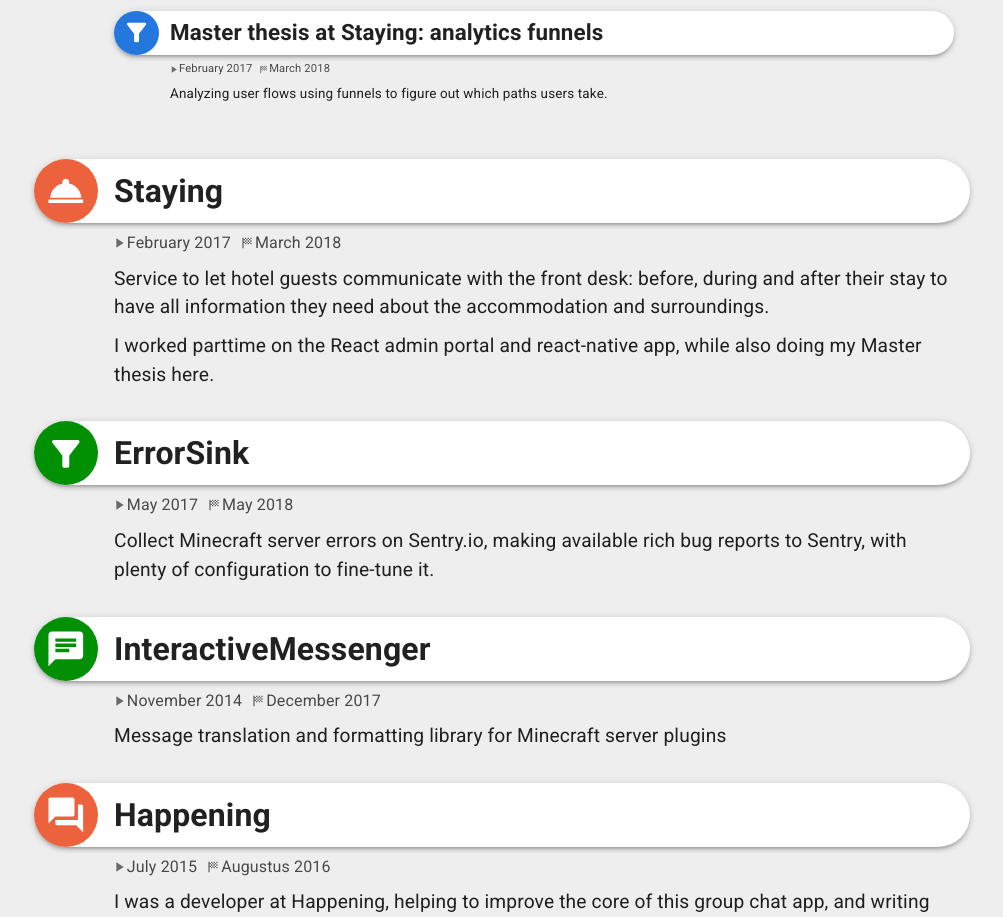
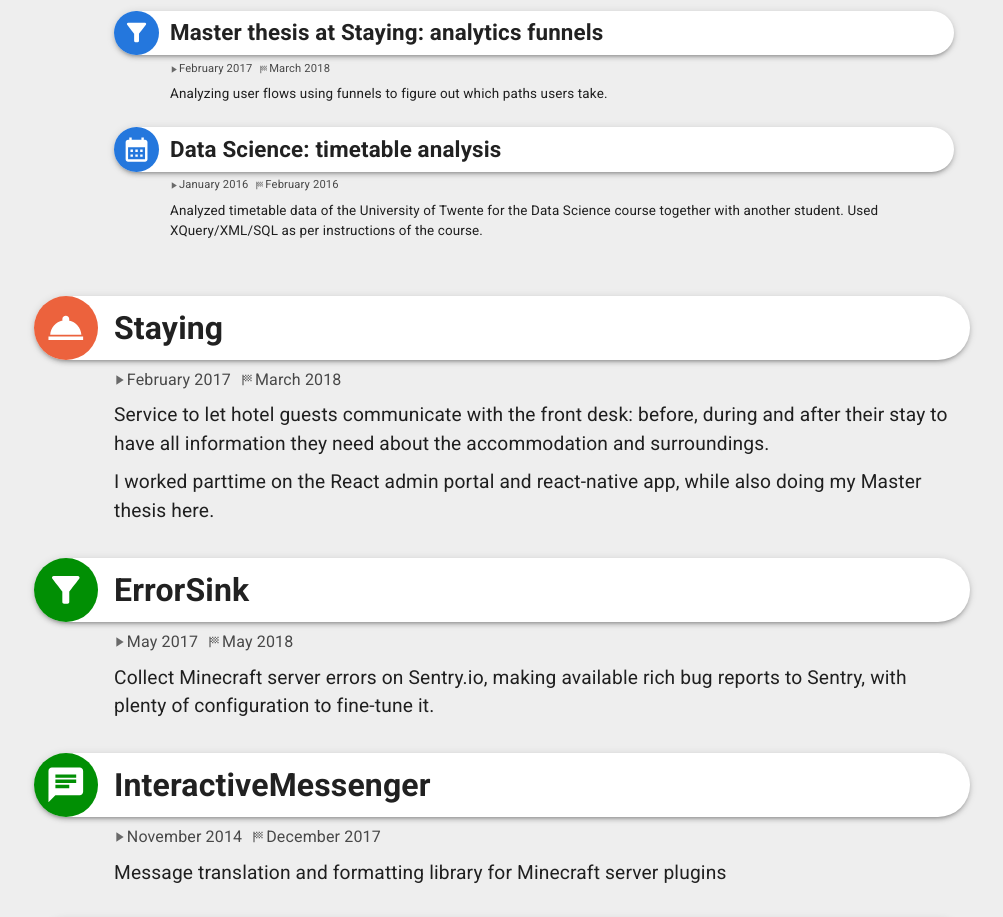
Before and after one commit to NLthijs48/NLthijs48.github.io, a React (Create React App) app: page / in a window 1280 px wide. Shown: the part 880-1797 px from the top of the page, without its empty margins (138-1141 px from the left). Built offline with nearby package versions, Linux system fonts and the light colour scheme.

Commit message:
Add data science time table analysis

```diff
--- a/src/activities/computerScienceMaster/computerScienceMaster.tsx
+++ b/src/activities/computerScienceMaster/computerScienceMaster.tsx
@@ -3,6 +3,7 @@
 import React from 'react';
 import ActivityType from '../ActivityType';
 import masterThesis from './masterThesis';
+import dataScienceTimeTabling from './dataScienceTimeTabling';
 
 const computerScienceMaster: EducationInformation = {
 	activityType: ActivityType.Education,
@@ -12,7 +13,7 @@
 	till: 'March 2018', // Presentation and diploma on the 7th
 	Icon: SchoolIcon,
 	website: 'https://www.utwente.nl/en/education/master/programmes/computer-science/',
-	activities: [masterThesis],
+	activities: [masterThesis, dataScienceTimeTabling],
 };
 
 export default computerScienceMaster;
--- /dev/null
+++ b/src/activities/computerScienceMaster/dataScienceTimeTabling.tsx
@@ -0,0 +1,23 @@
+import {EducationInformation} from '../ActivityInformation';
+import CalendarMonthIcon from '@mui/icons-material/CalendarMonth';
+import React from 'react';
+import ActivityType from '../ActivityType';
+
+const dataScienceTimeTabling: EducationInformation = {
+	activityType: ActivityType.Education,
+	name: 'Data Science: timetable analysis',
+	description: (
+		<div>
+			Analyzed timetable data of the University of Twente for the Data Science course together with another student. Used
+			XQuery/XML/SQL as per instructions of the course.
+		</div>
+	),
+	from: 'January 2016',
+	till: 'February 2016',
+	Icon: CalendarMonthIcon,
+	// TODO: make available a link to the paper
+	// TODO: link to the results page
+	website: 'https://github.com/NLthijs48/UTTimetabling',
+};
+
+export default dataScienceTimeTabling;
```
